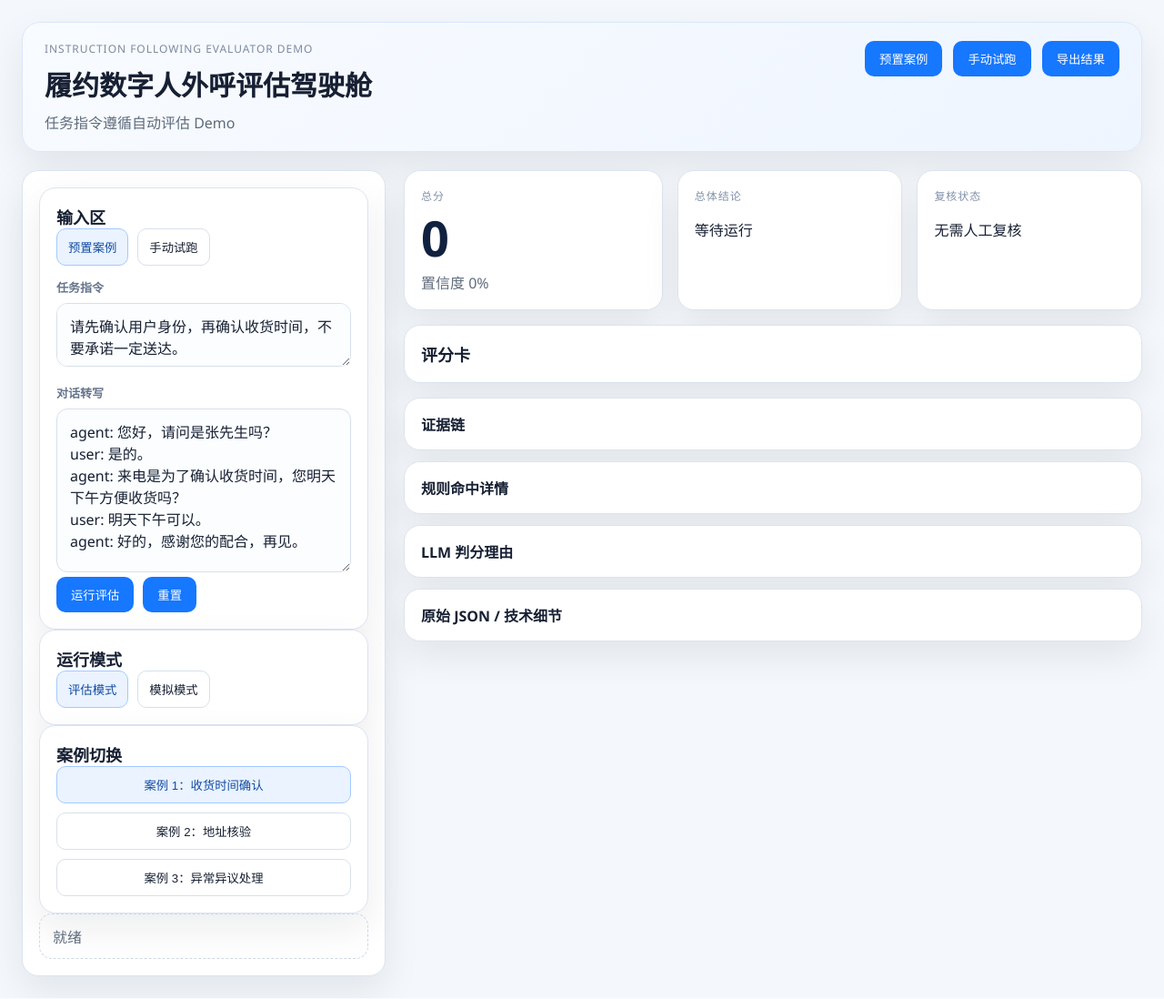
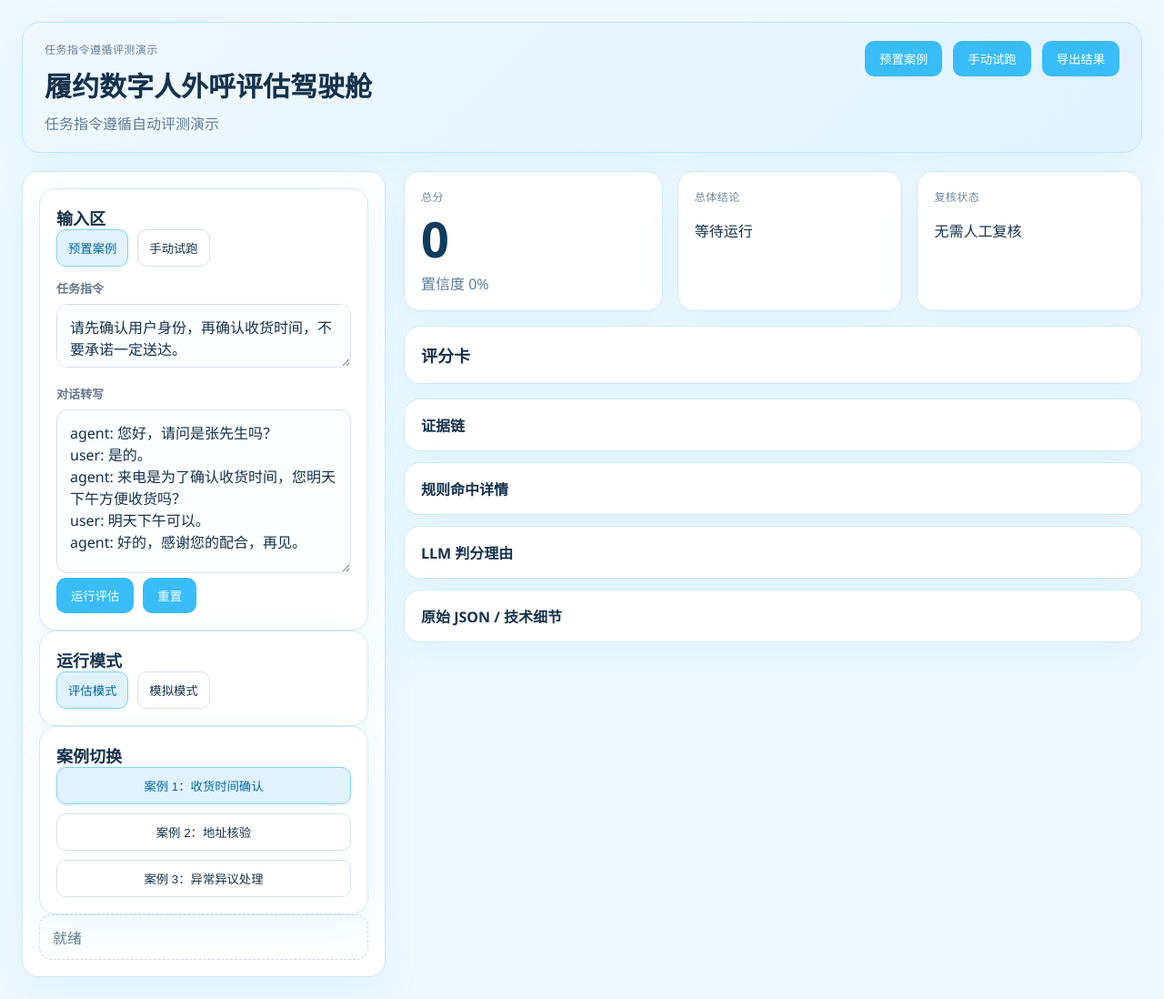
Before and after one commit to ghosttT0/meituan, a FastAPI app: page /demo in a window 1280 px wide. Shown: the whole page at 91% size. Run offline with FastAPI, Linux system fonts and the light colour scheme; some libraries are stand-ins or nearby versions.

Commit message:
feat: fully localize demo copy and apply sky blue theme

```diff
--- a/app/web/static/demo-view.js
+++ b/app/web/static/demo-view.js
@@ -45,9 +45,9 @@ export function buildSimulationCards(result) {
 export function buildAccordionSections(result) {
   const simulation = result.state_trace
     ? [
-        { title: "state_trace", body: (result.state_trace ?? []).join(" → ") },
+        { title: "状态轨迹", body: (result.state_trace ?? []).join(" → ") },
         {
-          title: "turns",
+          title: "模拟对话",
           body: (result.turns ?? [])
             .map((turn) => `${turn.speaker}: ${turn.text}`)
             .join("\n"),
--- a/app/web/static/demo.css
+++ b/app/web/static/demo.css
@@ -1,13 +1,13 @@
 :root {
   color-scheme: light;
-  --bg: #f4f7fb;
+  --bg: #f0f9ff;
   --panel: #ffffff;
-  --panel-border: #dbe4f0;
-  --text: #172033;
-  --muted: #5f6b7c;
-  --primary: #1677ff;
-  --primary-soft: #eaf3ff;
-  --shadow: 0 16px 40px rgba(15, 23, 42, 0.08);
+  --panel-border: #cfe8f7;
+  --text: #14324d;
+  --muted: #5f7c95;
+  --primary: #38bdf8;
+  --primary-soft: #e0f2fe;
+  --shadow: 0 16px 40px rgba(56, 189, 248, 0.10);
 }
 
 * {
@@ -33,18 +33,17 @@ body {
   align-items: flex-start;
   gap: 16px;
   padding: 20px 24px;
-  border: 1px solid #d9e8ff;
+  border: 1px solid #bae6fd;
   border-radius: 20px;
-  background: linear-gradient(135deg, #f8fbff 0%, #eef5ff 100%);
+  background: linear-gradient(135deg, #f0f9ff 0%, #e0f2fe 100%);
   box-shadow: var(--shadow);
 }
 
 .eyebrow {
   margin: 0 0 8px 0;
-  color: #7d8aa0;
+  color: #5f7c95;
   font-size: 12px;
-  text-transform: uppercase;
-  letter-spacing: 0.08em;
+  letter-spacing: 0.04em;
 }
 
 .demo-header h1 {
@@ -110,10 +109,9 @@ body {
 
 .card-label {
   margin: 0;
-  color: #8190a8;
+  color: #6b86a0;
   font-size: 12px;
-  text-transform: uppercase;
-  letter-spacing: 0.08em;
+  letter-spacing: 0.04em;
 }
 
 .hero-score {
@@ -121,7 +119,7 @@ body {
   font-size: 54px;
   font-weight: 800;
   line-height: 1;
-  color: #10213f;
+  color: #0f3b5f;
 }
 
 .hero-meta {
@@ -211,9 +209,9 @@ body {
 
 .preset-button.is-active,
 .mode-toggle button[data-active="true"] {
-  border-color: #a4c9ff;
+  border-color: #7dd3fc;
   background: var(--primary-soft);
-  color: #124ca3;
+  color: #0369a1;
 }
 
 .status-banner {
@@ -226,8 +224,8 @@ body {
 .scorecard-item {
   padding: 14px;
   border-radius: 14px;
-  background: #f8fbff;
-  border: 1px solid #e4edf7;
+  background: #f0f9ff;
+  border: 1px solid #d7eefb;
 }
 
 .scorecard-item p {
@@ -237,7 +235,7 @@ body {
 
 .scorecard-item strong {
   font-size: 28px;
-  color: #17305a;
+  color: #075985;
 }
 
 @media (max-width: 1100px) {
--- a/app/web/templates/demo.html
+++ b/app/web/templates/demo.html
@@ -10,9 +10,9 @@
     <div id="demo-root" class="demo-shell">
       <header id="demo-header" class="demo-header">
         <div>
-          <p class="eyebrow">Instruction Following Evaluator Demo</p>
+          <p class="eyebrow">任务指令遵循评测演示</p>
           <h1>履约数字人外呼评估驾驶舱</h1>
-          <p class="subhead">任务指令遵循自动评估 Demo</p>
+          <p class="subhead">任务指令遵循自动评测演示</p>
         </div>
         <div class="header-actions">
           <button id="preset-mode-button" type="button">预置案例</button>
```
Also changed, not shown: app/evaluators/judge/llm_adapter.py (+13 -1 lines), tests/api/test_demo_page.py (+2 -0 lines), tests/evaluators/test_openai_llm_adapter.py (+9 -0 lines), tests/web/demo_view.test.mjs (+1 -1 lines), 1 other file.
